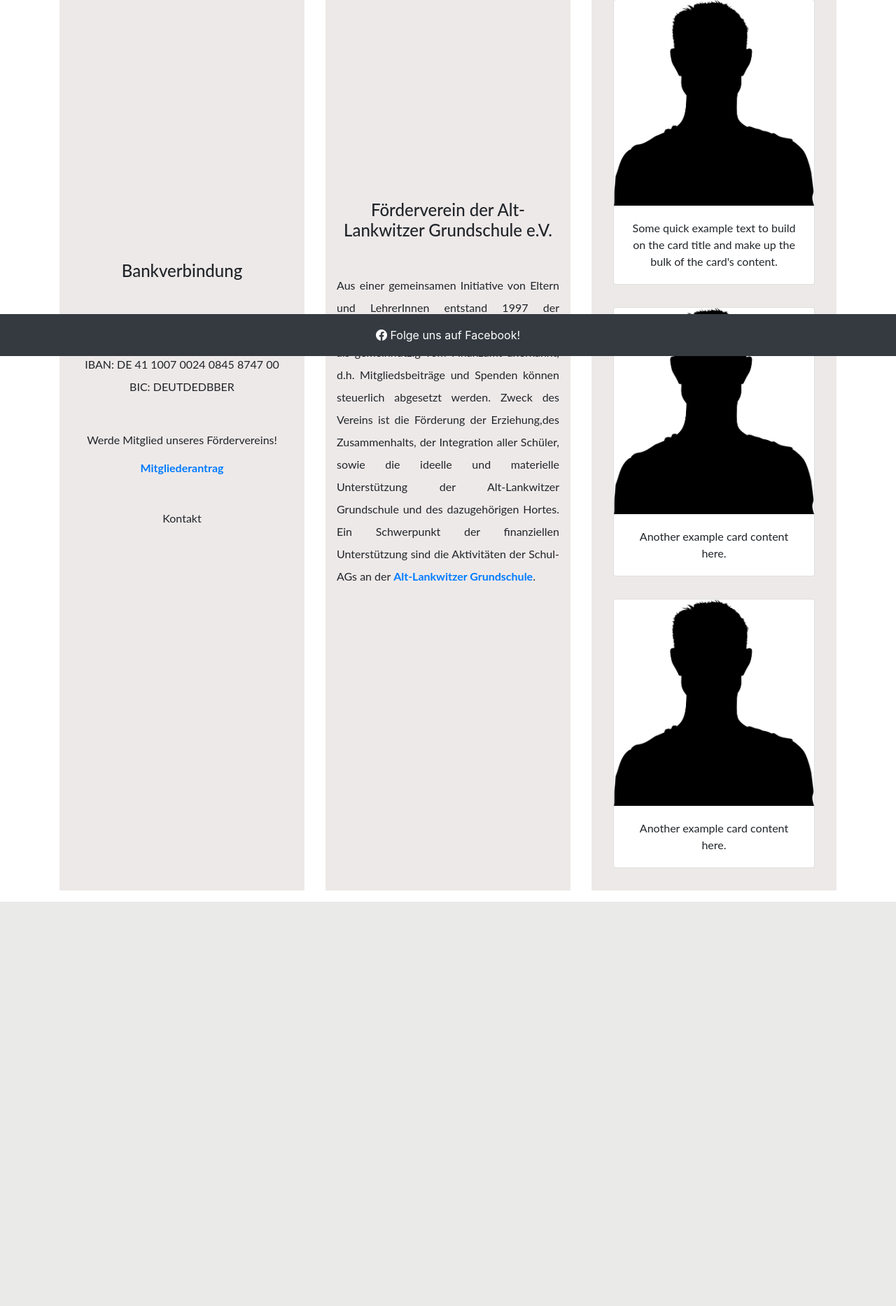
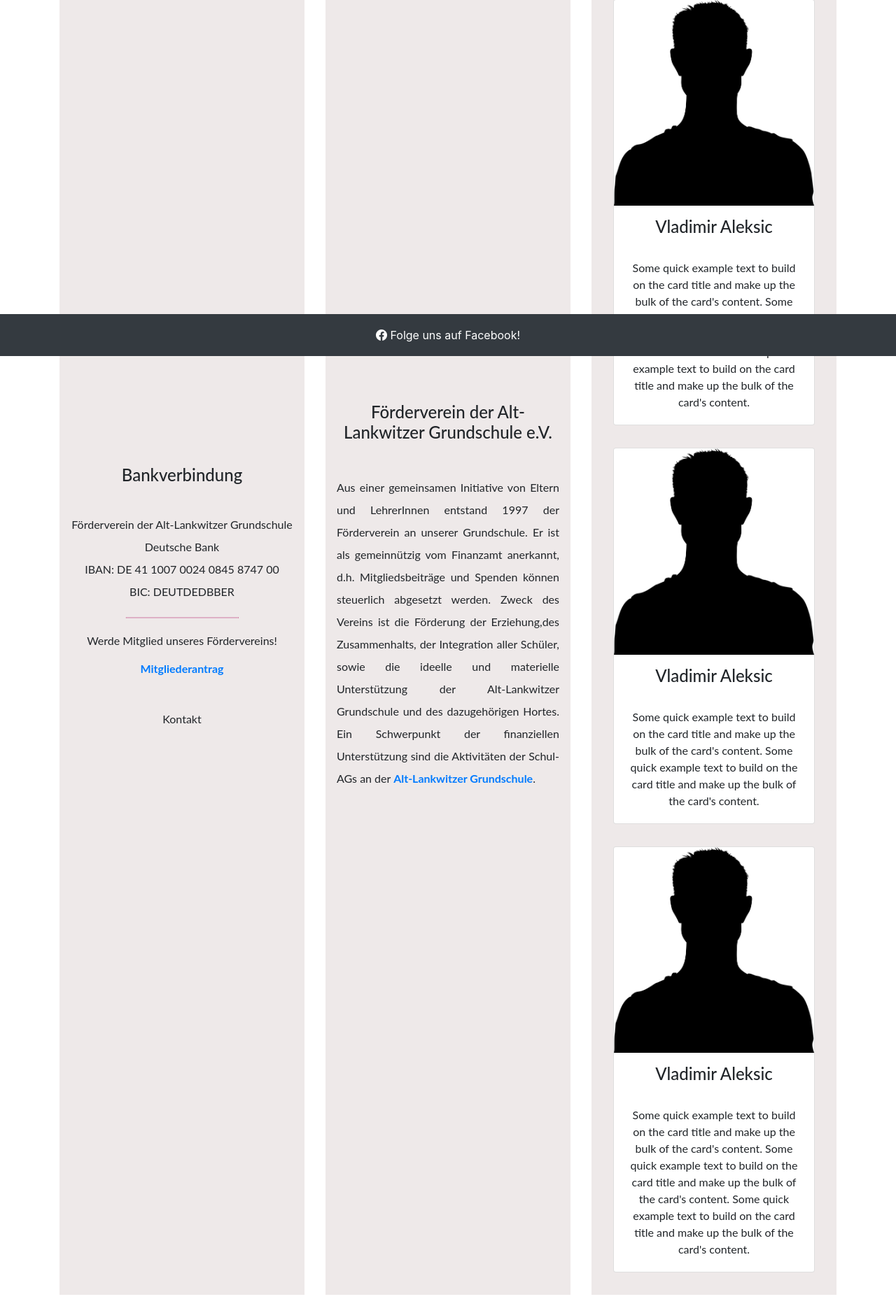
Before and after one commit to VladaAlek/schulverein_lankwitz, a Django app: template Support/templates/Support/support.html in a window 1280 px wide. Shown: the part 291-2158 px from the top of the page at 70% size. Before the commit the page ends 1580 px from the top, so only its background shows below. Run offline with Django 5.2, Linux system fonts and the light colour scheme; the template is opened without the code that fills it, so the values that code supplies are empty; some libraries are stand-ins or nearby versions.

Commit message:
feat: add hr in Support tmplt and style it

```diff
--- a/Support/static/css/support.css
+++ b/Support/static/css/support.css
@@ -42,6 +42,14 @@ html, body {
 .left-align {
   text-align: justify;
 }
+ /* hr styling */
+.custom-hr {
+  border: 0.5px dotted #ac0c5b;
+  margin: 1rem auto;
+  width: 50%;
+  margin: 20px auto;
+  opacity: 0.5;
+}
 
  /* cards */
 .cards-flex {
--- a/Support/templates/Support/support.html
+++ b/Support/templates/Support/support.html
@@ -20,13 +20,14 @@
   <div class="row full-height-row">
     <div class="col-md-6 col-lg-4 mb-3 my-div">
       <div class="p-3 test-class text-center">
-        <div class="mb-5 more-space">
+        <div class="more-space">
           <h4>Bankverbindung</h4><br>
           Förderverein der Alt-Lankwitzer Grundschule <br>
           Deutsche Bank <br>
           IBAN: DE 41 1007 0024 0845 8747 00 <br>
           BIC: DEUTDEDBBER
         </div>
+        <hr class="custom-hr">
         <div class="mb-5">
           <p>Werde Mitglied unseres Fördervereins!</p>
           <a href="https://wordpress.alt-lankwitzer-grundschule.de/wp-content/uploads/2020/03/2020-Aufnahmeantrag.pdf"
@@ -58,25 +59,37 @@
     </div>
     <div class="col-md-6 col-lg-4 mb-3 my-div">
       <div class="p-3 test-class text-center">
-        <div class="mb-5"><h4>Erfahungen unserer Unterstutzer und Mitglieder</h4></div>
+        <div class="mb-5">
+          <h4>Erfahungen unserer Unterstutzer und Mitglieder</h4>
+        </div>
         <div class="cards-flex">
           <div class="card mb-3 mx-3" style="width: 18rem;">
             <img class="card-img-top" src="{% static 'support_images/siluet.png' %}" alt="Card image cap">
+            <div class="card-title mt-3 h4">Vladimir Aleksic</div>
             <div class="card-body">
               <p class="card-text">Some quick example text to build on the card title and make up the bulk of the card's
+                content. Some quick example text to build on the card title and make up the bulk of the card's
+                content. Some quick example text to build on the card title and make up the bulk of the card's
                 content.</p>
             </div>
           </div>
           <div class="card mb-3 mx-3" style="width: 18rem;">
             <img class="card-img-top" src="{% static 'support_images/siluet.png' %}" alt="Card image cap">
+            <div class="card-title mt-3 h4">Vladimir Aleksic</div>
             <div class="card-body">
-              <p class="card-text">Another example card content here.</p>
+              <p class="card-text">Some quick example text to build on the card title and make up the bulk of the card's
+                content. Some quick example text to build on the card title and make up the bulk of the card's
+                content.</p>
             </div>
           </div>
           <div class="card mb-3 mx-3" style="width: 18rem;">
             <img class="card-img-top" src="{% static 'support_images/siluet.png' %}" alt="Card image cap">
+            <div class="card-title mt-3 h4">Vladimir Aleksic</div>
             <div class="card-body">
-              <p class="card-text">Another example card content here.</p>
+              <p class="card-text">Some quick example text to build on the card title and make up the bulk of the card's
+                content. Some quick example text to build on the card title and make up the bulk of the card's
+                content. Some quick example text to build on the card title and make up the bulk of the card's
+                content.</p>
             </div>
           </div>
         </div>
```
